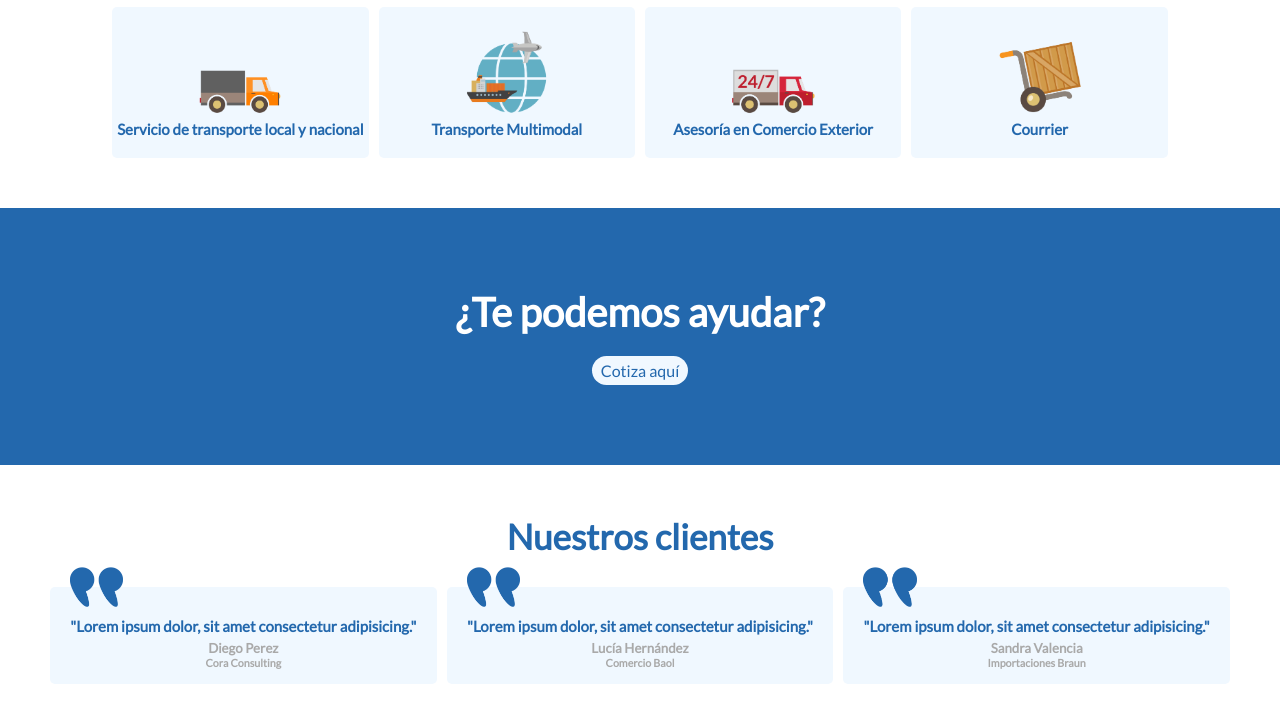
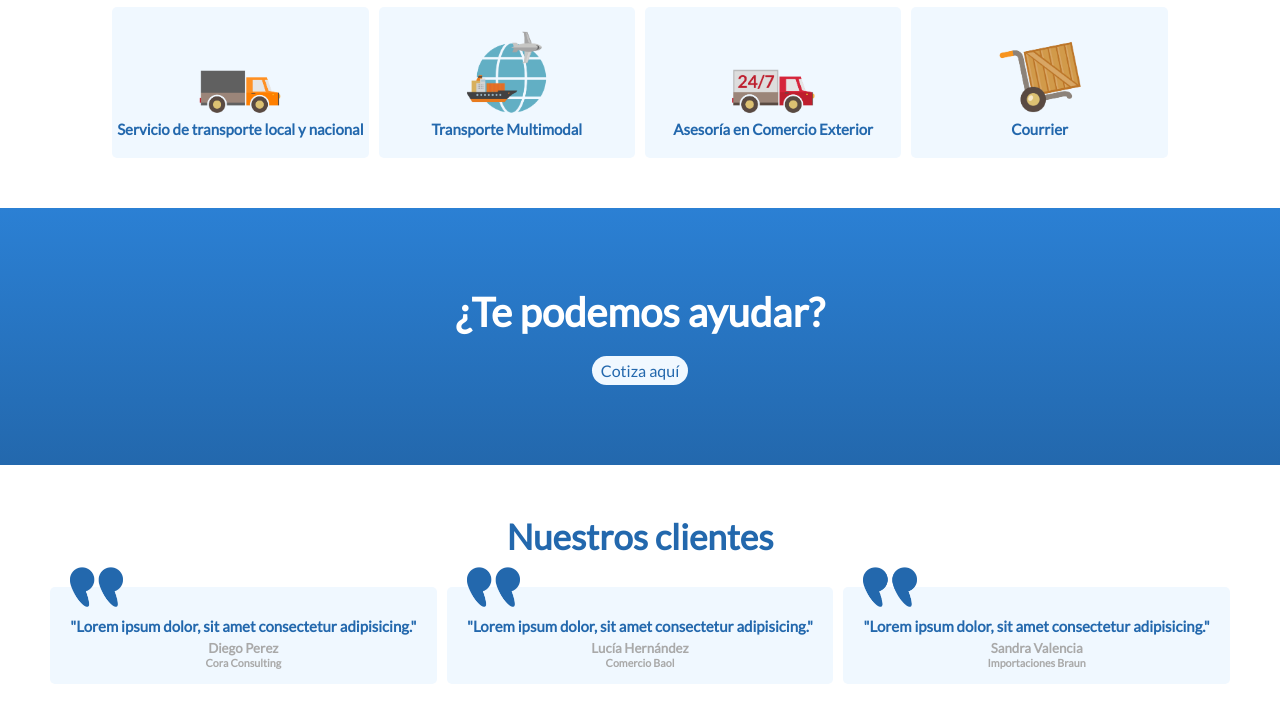
Before and after one commit to dalia6m5/ShippingCargoGroup-Cortez, a plain HTML site: page index.html in a window 1280 px wide. Shown: the part 1504-2226 px from the top of the page. Drawn offline with Linux system fonts and the light colour scheme.

Commit message:
agregue gradiente a la seccion call-cotiza

```diff
--- a/css/estilo-sitio.css
+++ b/css/estilo-sitio.css
@@ -220,7 +220,8 @@
     /* grid-area: call-cotiza; */
     display: flex;
     flex-direction: column;
-    background-color: #2368AD;
+    /* background-color: #2368AD; */
+    background: linear-gradient(to top, #2368AD, #2b80d4);
     align-items: center;
     text-align: center;
     color: white;
```
